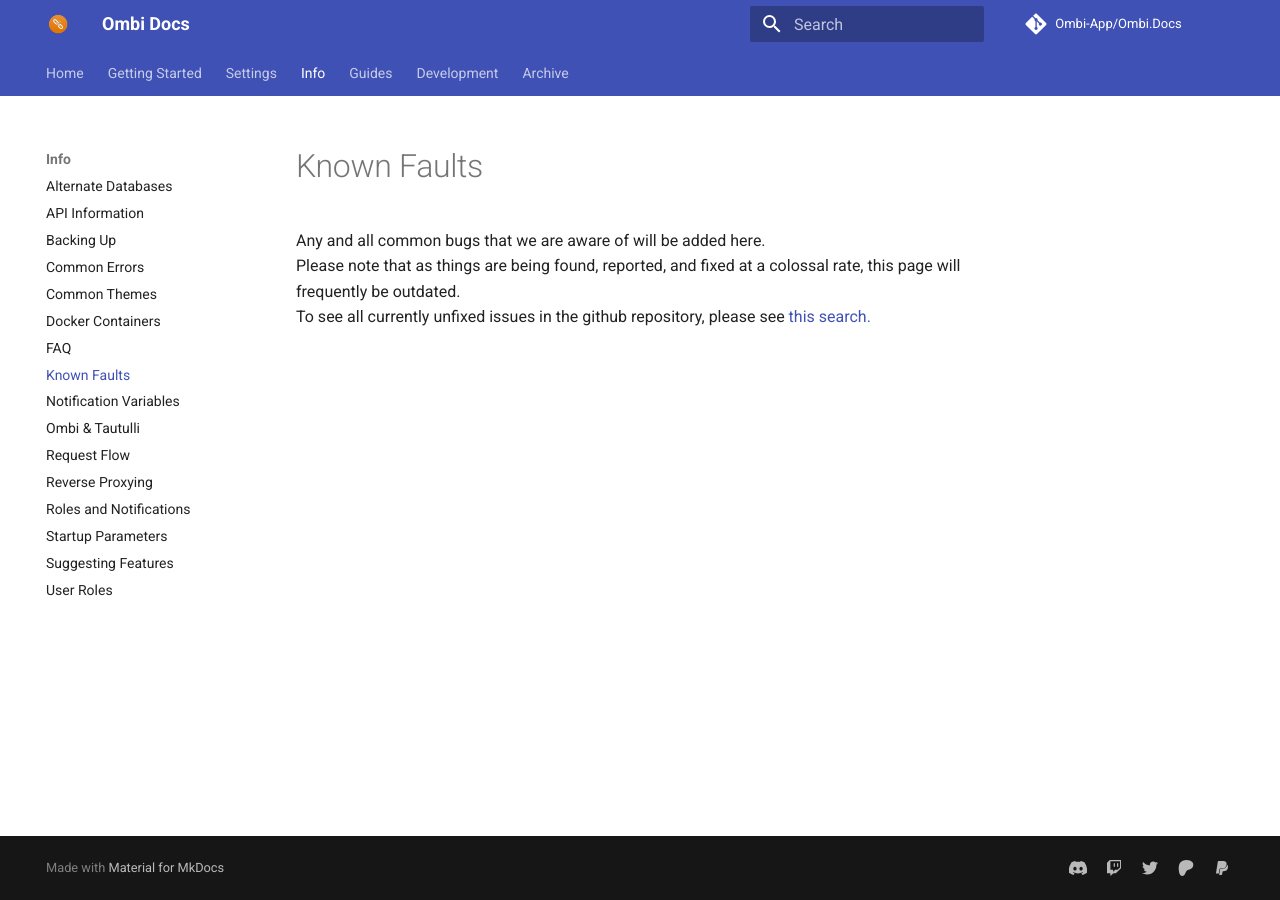
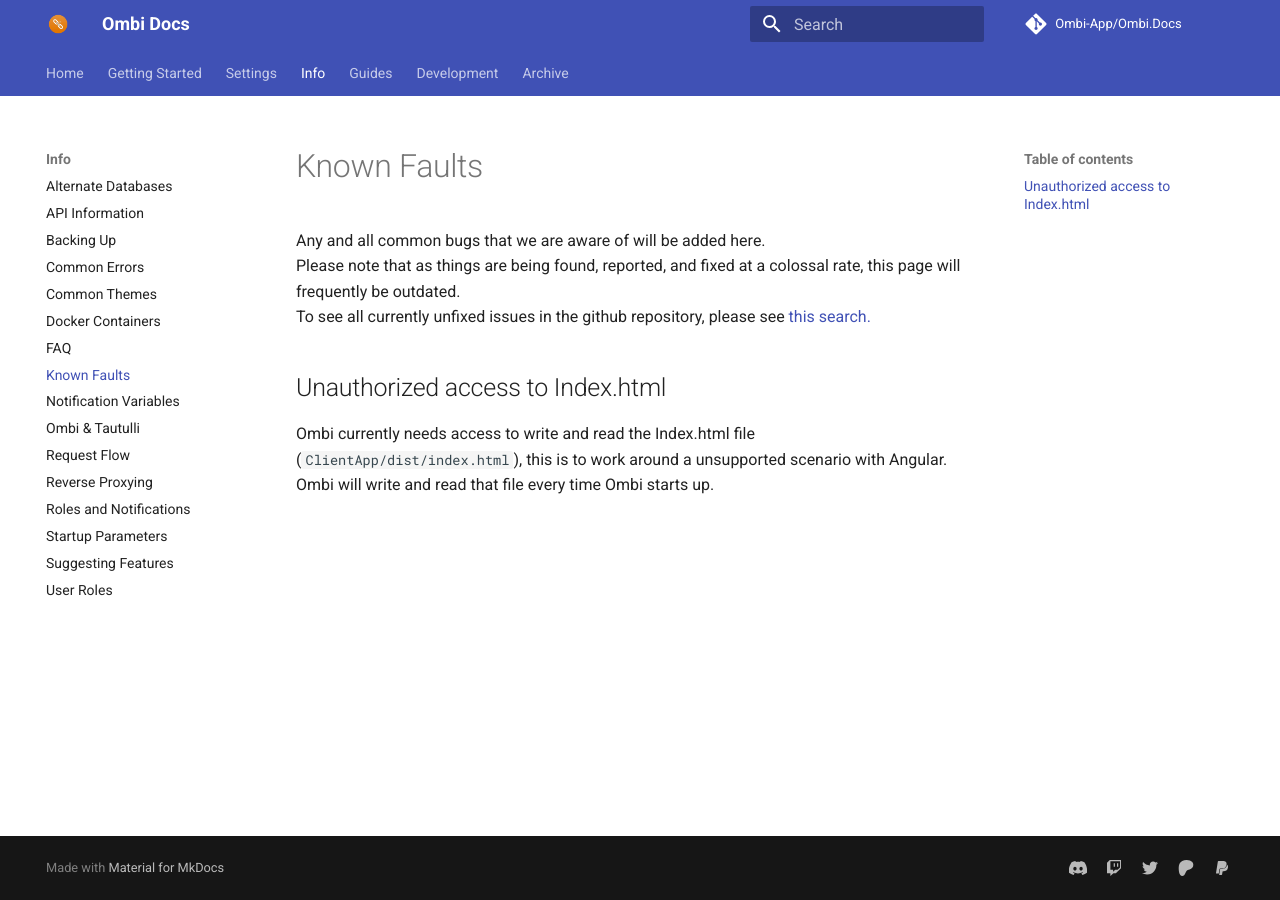
Before and after one commit to Ombi-app/Ombi.Docs, an MkDocs documentation site: the page built from docs/info/known-faults.md, in a window 1280 px wide. Built offline with MkDocs 1.6.1 and Material for MkDocs 9.7.7, drawn with Linux system fonts in a browser that asks for light colours; comment, search, counter and statistics services are not loaded.

Commit message:
Move unauthorised note to known faults

```diff
--- a/docs/info/known-faults.md
+++ b/docs/info/known-faults.md
@@ -3,3 +3,8 @@
 Any and all common bugs that we are aware of will be added here.
 Please note that as things are being found, reported, and fixed at a colossal rate, this page will frequently be outdated.
 To see all currently unfixed issues in the github repository, please see [this search.](https://github.com/Ombi-app/Ombi/issues?q=is%3Aopen+is%3Aissue+label%3A%22bug+%2F+issue%22)
+
+## Unauthorized access to Index.html
+
+Ombi currently needs access to write and read the Index.html file (`ClientApp/dist/index.html`), this is to work around a unsupported scenario with Angular.
+Ombi will write and read that file every time Ombi starts up.
```
Also changed, not shown: docs/info/faq.md (+0 -4 lines).
